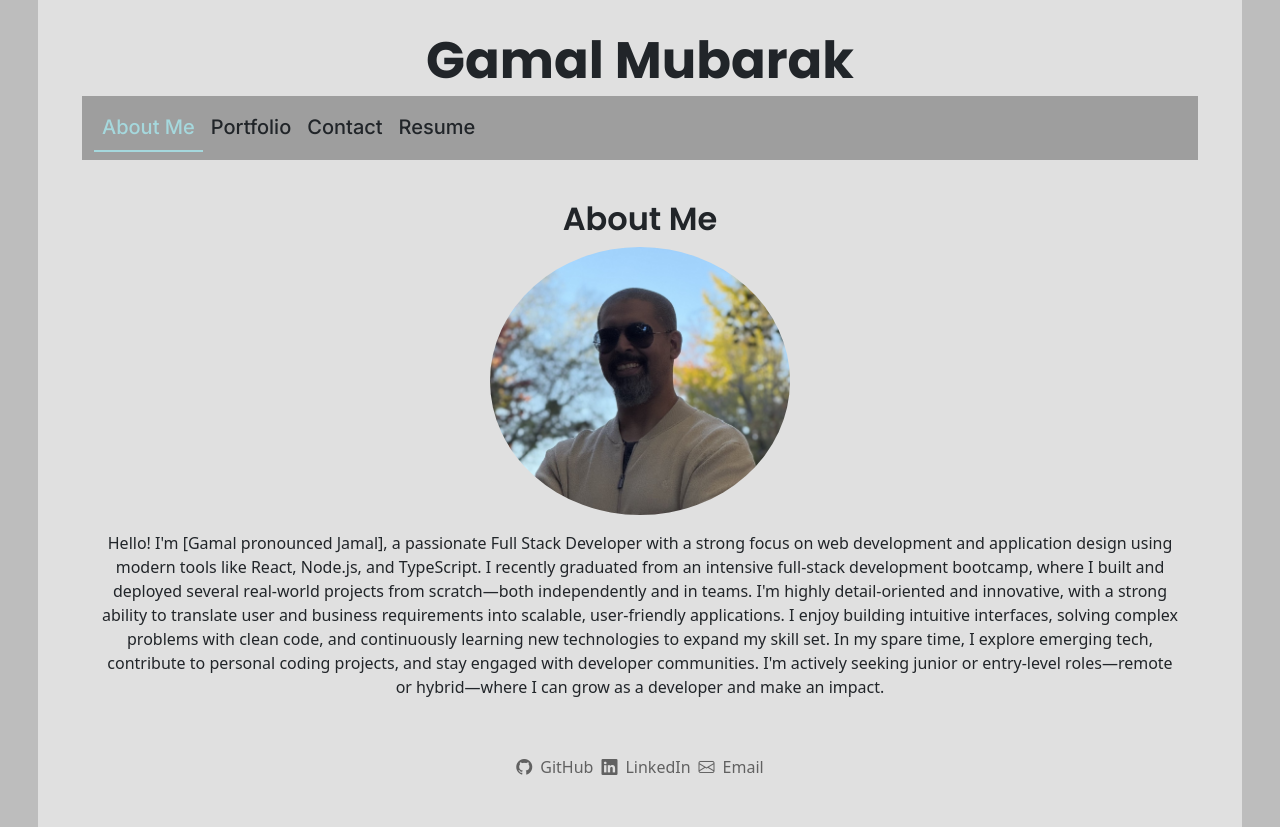
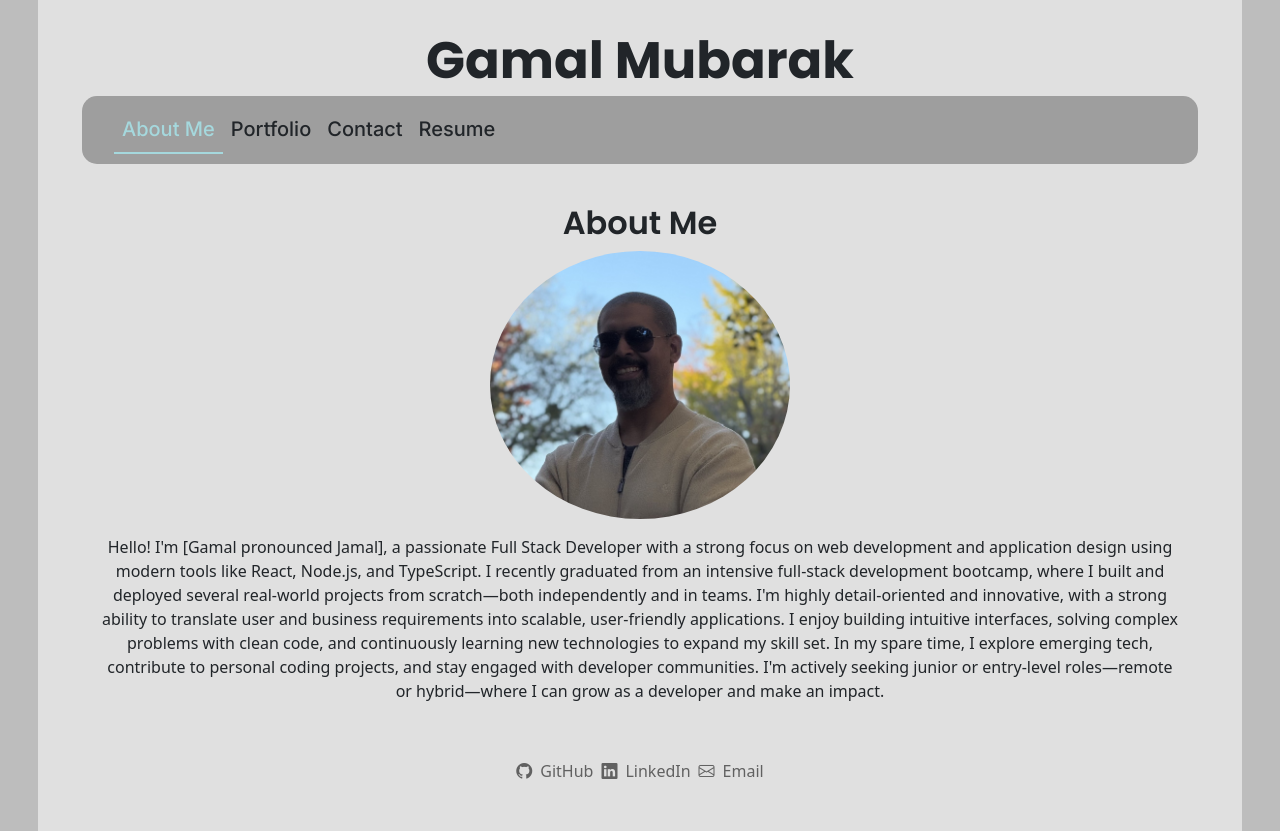
Before and after one commit to gamalmubarak/Gamal_portfolio, a React (Vite) app: page / in a window 1280 px wide. Built offline with nearby package versions, Linux system fonts and the light colour scheme.

Commit message:
Navigation Bar Styling Updates

```diff
--- a/src/components/navigation.jsx
+++ b/src/components/navigation.jsx
@@ -5,7 +5,7 @@ const Navigation = () => {
   const location = useLocation();
 
   return (
-    <nav className="navbar navbar-expand-lg navbar-light" style={{ backgroundColor: '#9e9e9e', fontSize: '1.25rem', fontFamily: 'Inter, sans-serif', fontWeight: '500' }}>
+    <nav className="navbar navbar-expand-lg navbar-light" style={{ backgroundColor: '#9e9e9e', fontSize: '1.25rem', fontFamily: 'Inter, sans-serif', fontWeight: '500', borderRadius: '15px', padding: '10px 20px' }}>
       <div className="container-fluid">
         <ul className="navbar-nav me-auto mb-2 mb-lg-0">
           <li className={`nav-item ${location.pathname === '/' ? 'active' : ''}`}>
```
